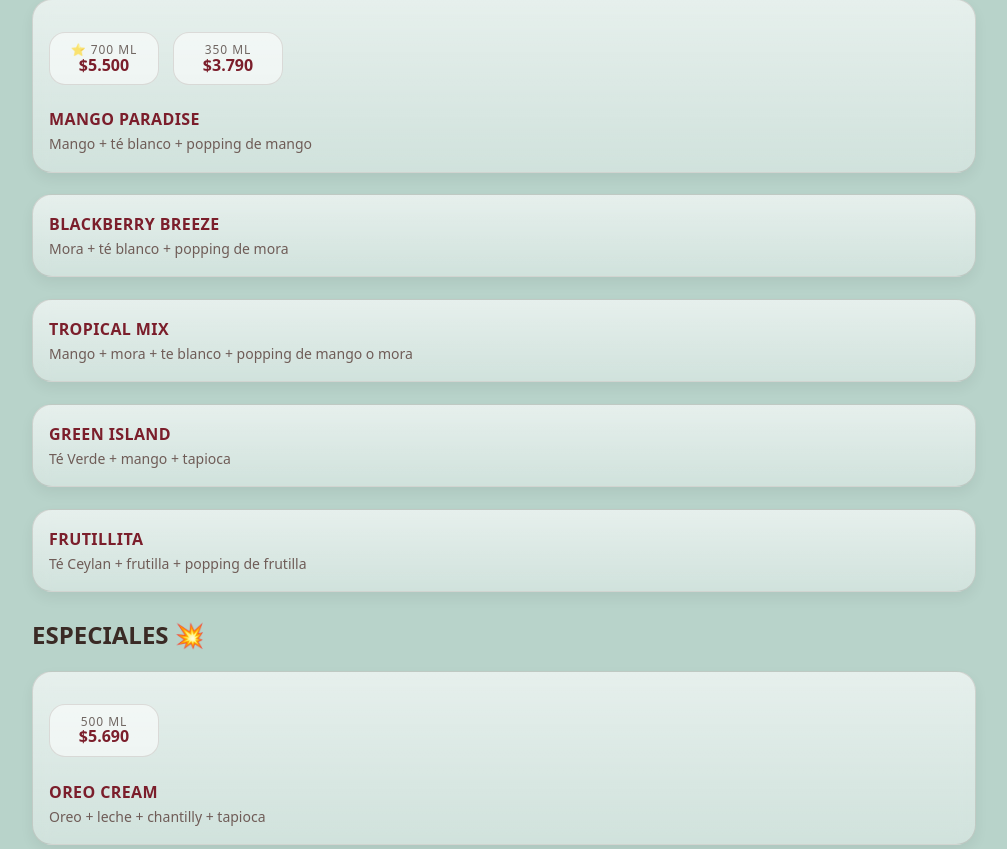
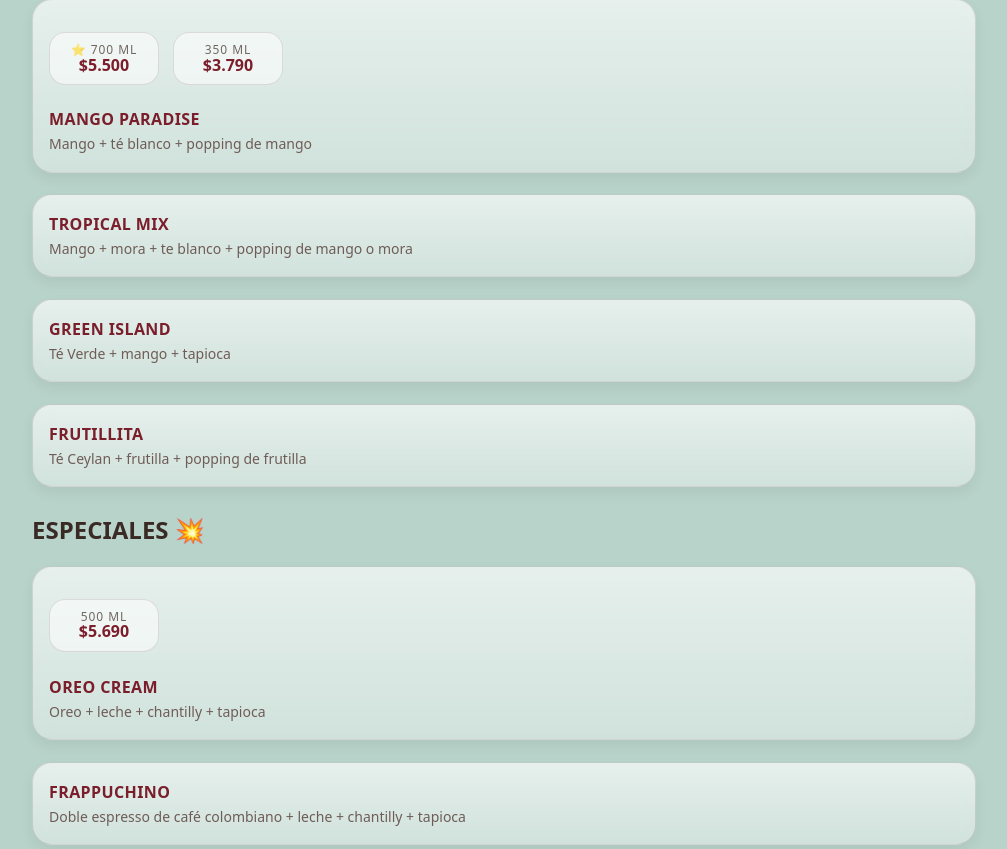
Before and after one commit to DianisMartinez/bubble-tea-menu, a React (Vite) app: page / in a window 1280 px wide. Shown: the part 1881-2730 px from the top of the page, without its empty margins (136-1143 px from the left). Built offline with nearby package versions, Linux system fonts and the light colour scheme.

Commit message:
cambio de combo lulu

```diff
--- a/src/data/menu.js
+++ b/src/data/menu.js
@@ -44,7 +44,6 @@ export const MENU = [
           { size: "350 ml", price: "3.790" }
         ],
       },
-      { name: "BLACKBERRY BREEZE", desc: "Mora + té blanco + popping de mora" },
       { name: "TROPICAL MIX", desc: "Mango + mora + te blanco + popping de mango o mora" },
       { name: "GREEN ISLAND", desc: "Té Verde + mango + tapioca" },
       { name: "FRUTILLITA", desc: "Té Ceylan + frutilla + popping de frutilla" },
```
Also changed, not shown: public/images/menu-5.webp, public/images/menu-7.webp.
